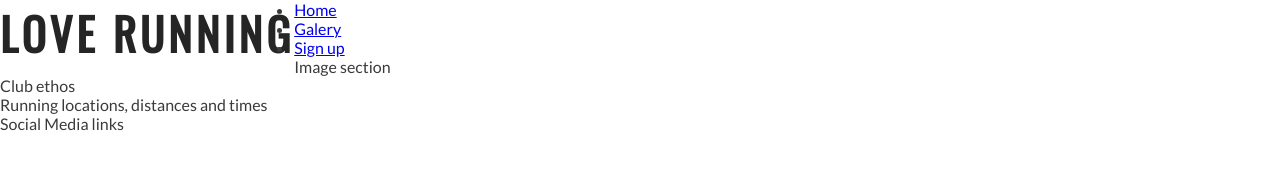
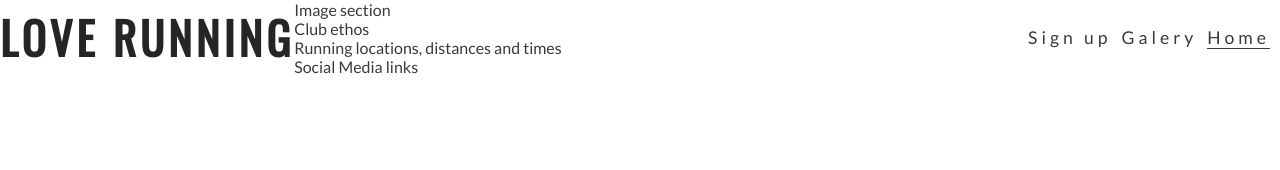
Before and after one commit to Guizemoreira/love-running, a plain HTML site: page index.html in a window 1280 px wide. Drawn offline with nearby package versions, Linux system fonts and the light colour scheme.

Commit message:
Style navigation links

```diff
--- a/assets/css/style.css
+++ b/assets/css/style.css
@@ -25,3 +25,32 @@ h1, h2{
     float: left;
     font-size: 280%;
 }
+
+/* Navigation Menu */
+#menu{
+    font-size: 110%;
+    letter-spacing: 4px;
+}
+
+#menu, #logo{
+    line-height: 75px;
+}
+
+#menu li{
+    float: right;
+    list-style-type: none;
+    margin-right: 10px;
+}
+
+#menu a{
+    text-decoration: none;
+    color: inherit;
+}
+
+#menu a:hover{
+    border-bottom: 1px solid #3a3a3a;
+}
+
+.active{
+    border-bottom: 1px solid #3a3a3a;
+}
--- a/index.html
+++ b/index.html
@@ -14,9 +14,9 @@
         <a href="index.html">
             <h1 id="logo">love running</h1>
         </a>
-        <nav>
+        <nav id="menu">
             <ul>
-                <li><a href="index.html">Home</a></li>
+                <li><a href="index.html" class="active">Home</a></li>
                 <li><a href="#">Galery</a></li>
                 <li><a href="#">Sign up</a></li>
             </ul>
```
